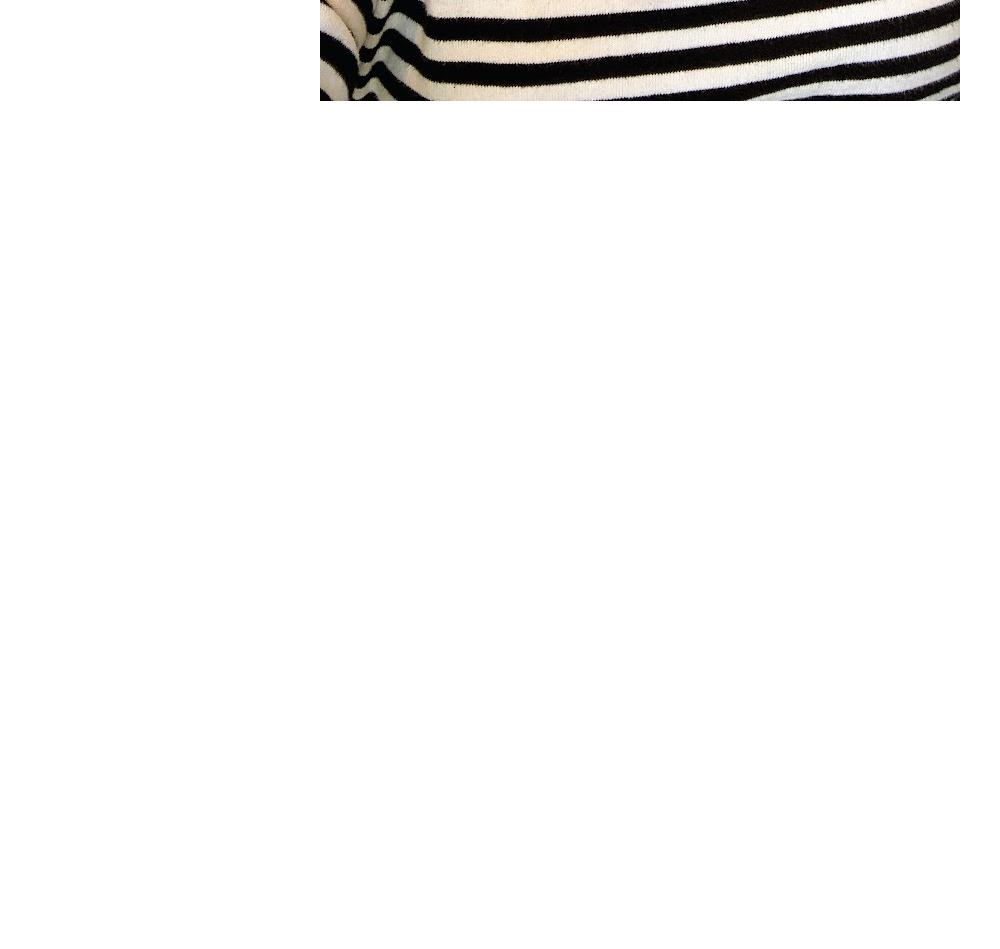
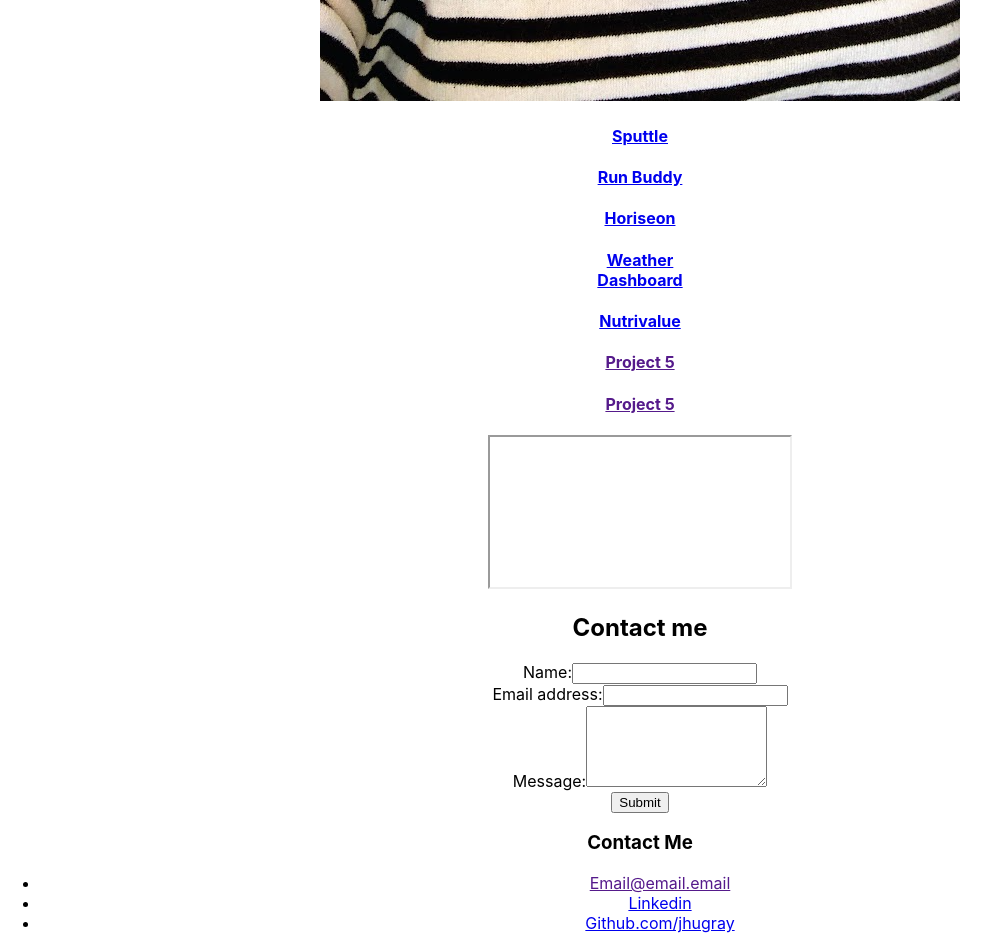
Before and after one commit to jhugray/react-portfolio, a React (Create React App) app: page / in a window 1280 px wide. Shown: the part 1020-1969 px from the top of the page, without its empty margins (0-1000 px from the left). Before the commit the page ends 1125 px from the top, so only its background shows below. Built offline with nearby package versions, Linux system fonts and the light colour scheme.

Commit message:
contact, portfolio, resume skeleton added

```diff
--- a/src/App.js
+++ b/src/App.js
@@ -2,6 +2,9 @@
 import './App.css';
 import Nav from './components/Nav';
 import About from './components/About'
+import Portfolio from './components/Portfolio';
+import Resume from './components/Resume';
+import Contact from './components/Contact';
 
 
 function App() {
@@ -10,7 +13,27 @@
       <Nav></Nav>
       <main>
       <About></About>
+      <Portfolio></Portfolio>
+      <Resume></Resume>
+      <Contact></Contact>
       </main>
+           <footer>
+          <h3>Contact Me</h3>
+          <nav>
+            <ul>
+              <li>
+                <a href="" target="_blank" >Email@email.email</a>
+              </li>
+              <li>
+                <a href="https://www.linkedin.com/in/jess-hause-ugray" target="_blank" >Linkedin</a>
+              </li>
+              <li>
+                <a href= "https://github.com/jhugray" target="_blank">Github.com/jhugray</a>
+              </li>
+            </ul>
+          </nav>
+
+      </footer>
     </div>
   );
 }
--- a/src/components/About/index.js
+++ b/src/components/About/index.js
@@ -3,7 +3,7 @@
 
 function About() {
   return (
-    <section>
+    <section id="about">
       <h1>Who Am I?</h1>
       <p>Hi! I'm Jess, a developer from Ottawa, Canada. I have a passion for programming.</p>
       <img src={profilePic}></img>
--- /dev/null
+++ b/src/components/Contact/index.js
@@ -0,0 +1,63 @@
+import React, { useState } from "react";
+import { validateEmail } from '../../utils/helpers';
+
+
+function Contact() {
+  const [formState, setFormState] = useState({ name: '', email: '', message: '' });
+
+  const [errorMessage, setErrorMessage] = useState('');
+  const { name, email, message } = formState;
+
+  const handleSubmit = (e) => {
+    e.preventDefault();
+    if (!errorMessage) {
+      setFormState({ [e.target.name]: e.target.value });
+      console.log('Form', formState);
+    }
+  };
+
+  const handleChange = (e) => {
+    if (e.target.name === 'email') {
+      const isValid = validateEmail(e.target.value);
+      if (!isValid) {
+        setErrorMessage('Your email is invalid.');
+      } else {
+        setErrorMessage('');
+      }
+    } else {
+      if (!e.target.value.length) {
+        setErrorMessage(`${e.target.name} is required.`);
+      } else {
+        setErrorMessage('');
+      }
+    }
+  };
+
+  return (
+    <section>
+      <h1 data-testid="h1tag">Contact me</h1>
+      <form id="contact-form" onSubmit={handleSubmit}>
+        <div>
+          <label htmlFor="name">Name:</label>
+          <input type="text" name="name" defaultValue={name} onBlur={handleChange} />
+        </div>
+        <div>
+          <label htmlFor="email">Email address:</label>
+          <input type="email" name="email" defaultValue={email} onBlur={handleChange} />
+        </div>
+        <div>
+          <label htmlFor="message">Message:</label>
+          <textarea name="message" rows="5" defaultValue={message} onBlur={handleChange} />
+        </div>
+        {errorMessage && (
+          <div>
+            <p className="error-text">{errorMessage}</p>
+          </div>
+        )}
+        <button data-testid="button" type="submit">Submit</button>
+      </form>
+    </section>
+  );
+}
+
+export default Contact;
--- a/src/components/Portfolio/index.js
+++ b/src/components/Portfolio/index.js
@@ -3,6 +3,40 @@
 function Portfolio() {
 
   return (
+    <section id="portfolio">
 
+    <a href="https://music-battle-spotify.herokuapp.com/" target="_blank" class="project-main sputtle">
+      <h4>Sputtle</h4>
+    </a>
+
+    <a href="https://jhugray.github.io/run-buddy/" target="_blank" class="project-ex runbuddy">
+      <h4>Run Buddy</h4>
+    </a>
+
+
+    <a href="https://jhugray.github.io/horiseon/" target="_blank" class="project-ex horiseon">
+     <h4>Horiseon</h4>
+    </a>
+
+    <a href="https://jhugray.github.io/weatherdashboard/" target="_blank" class="project-ex weatherDashboard">
+      <h4>Weather<br />Dashboard</h4>
+    </a>
+
+    <a href="https://github.com/azuryte5/Nutrition-Sustenance-Value" target="_blank" class="project-ex nutrivalue">
+      <h4>Nutrivalue</h4>
+    </a>
+
+    <a href="" target="_blank" class="project-ex project5">
+      <h4>Project 5</h4>
+    </a>
+
+    <a href="" target="_blank" class="project-ex project5">
+      <h4>Project 5</h4>
+    </a>
+
+
+  </section>
   )
 }
+
+export default Portfolio;
--- /dev/null
+++ b/src/components/Resume/index.js
@@ -0,0 +1,10 @@
+import React from "react";
+
+function Resume() {
+  return(
+    <iframe id="resume" src=""></iframe>
+  )
+}
+
+
+export default Resume;
--- /dev/null
+++ b/src/utils/helpers.js
@@ -0,0 +1,8 @@
+export function capitalizeFirstLetter(string) {
+  return string.charAt(0).toUpperCase() + string.slice(1);
+}
+
+export function validateEmail(email) {
+  var re = /^(([^<>()[\]\\.,;:\s@"]+(\.[^<>()[\]\\.,;:\s@"]+)*)|(".+"))@((\[[0-9]{1,3}\.[0-9]{1,3}\.[0-9]{1,3}\.[0-9]{1,3}\])|(([a-zA-Z\-0-9]+\.)+[a-zA-Z]{2,}))$/;
+  return re.test(String(email).toLowerCase());
+}
```
